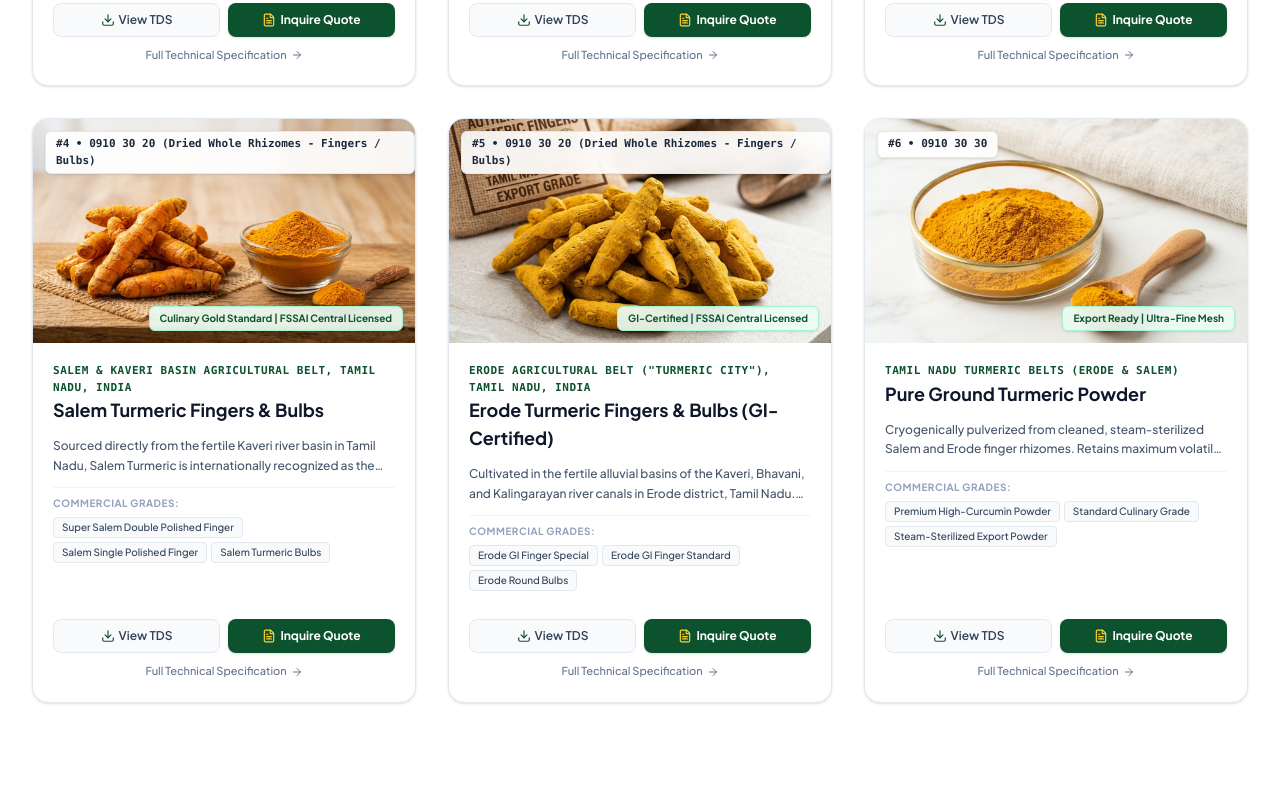
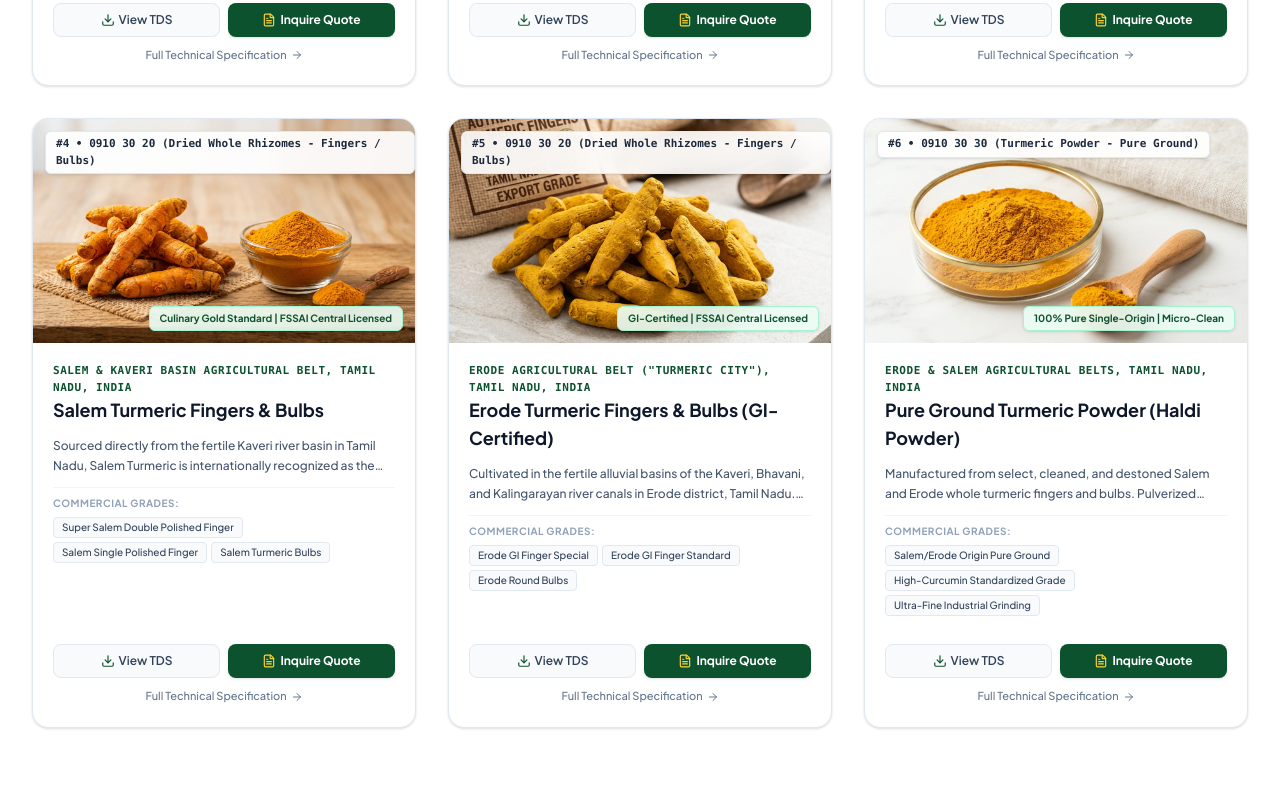
Before and after one commit to kavin724/kavri-exim, a React (Vite) app: page / in a window 1280 px wide. Shown: the part 2200-2987 px from the top of the page. Built offline with nearby package versions, Linux system fonts and the light colour scheme.

Commit message:
Update Pre Ground Turmeric Powder product page

```diff
--- a/src/components/Footer.jsx
+++ b/src/components/Footer.jsx
@@ -109,7 +109,7 @@ export default function Footer({ setCurrentRoute, onOpenRfq }) {
               </li>
               <li>
                 <button type="button" onClick={(e) => navigateTo('product-turmeric-powder', e)} className="hover:text-[#0D522F] transition-colors text-left">
-                  6. Pure Ground Turmeric Powder
+                  6. Pure Ground Turmeric Powder (Haldi Powder)
                 </button>
               </li>
             </ul>
--- a/src/data/productsData.js
+++ b/src/data/productsData.js
@@ -430,50 +430,84 @@ export const PRODUCTS_DATA = [
   {
     id: 'turmeric-powder',
     slug: 'turmeric-powder',
-    name: 'Pure Ground Turmeric Powder',
-    botanicalName: 'Curcuma longa Pulvis',
+    name: 'Pure Ground Turmeric Powder (Haldi Powder)',
+    botanicalName: 'Curcuma longa L.',
     category: 'spices',
     division: 'Spices & Seasonings',
-    tag: 'Export Ready | Ultra-Fine Mesh',
-    compliance: 'Spices Board of India | AGMARK Certified | FSSAI Approved',
-    origin: 'Tamil Nadu Turmeric Belts (Erode & Salem)',
+    tag: '100% Pure Single-Origin | Micro-Clean',
+    compliance: 'Spices Board of India | FSSAI Central Export Licensed',
+    origin: 'Erode & Salem Agricultural Belts, Tamil Nadu, India',
     image: './assets/images/turmeric-powder.jpg',
-    shortDesc: 'Cryogenically pulverized from cleaned, steam-sterilized Salem and Erode finger rhizomes. Retains maximum volatile oils, natural curcumin, and intense golden color without overheating or starch fillers.',
-    hsnCode: '0910 30 30',
+    shortDesc: 'Manufactured from select, cleaned, and destoned Salem and Erode whole turmeric fingers and bulbs. Pulverized utilizing temperature-regulated multi-stage pin and hammer mills with cyclone sifting to preserve natural volatile essential oils, bright golden hue, and characteristic warm aroma without thermal degradation or starch fillers. 100% pure single-origin ground powder, free from chemical dyes, lead chromate, and foreign starches.',
+    hsnCode: '0910 30 30 (Turmeric Powder - Pure Ground)',
     grades: [
-      { name: 'Premium High-Curcumin Powder (Curcumin 4.5%+)', size: '80 - 100 Mesh micro-fine', density: 'Aerated fine powder', color: 'Luminous Deep Orange-Gold', usage: 'Nutraceuticals, golden milk wellness blends, premium retail jars' },
-      { name: 'Standard Culinary Grade (Curcumin 3.0% - 3.5%)', size: '60 - 80 Mesh fine grind', density: 'Uniform texture', color: 'Bright Sunny Yellow', usage: 'Industrial food seasoning, curry powder blends, food processing' },
-      { name: 'Steam-Sterilized Export Powder', size: '80 Mesh ultra-clean', density: 'Low bio-burden', color: 'Golden Yellow', usage: 'US FDA / EU compliant ready-to-eat food manufacturing' }
+      {
+        name: 'Salem/Erode Origin Pure Ground',
+        size: '60 - 80 Mesh (180 - 250 µm); Min 98% pass-through',
+        density: 'Free-flowing uniform powder (Curcumin 2.5% - 3.5%)',
+        color: 'Luminous Golden Amber / Warm Yellow',
+        usage: 'Retail spice packaging, culinary brands, hotel & catering chains, ethnic grocery'
+      },
+      {
+        name: 'High-Curcumin Standardized Grade',
+        size: '80 - 100 Mesh (150 - 180 µm); Min 99% pass-through',
+        density: 'Micro-fine aerated powder (Curcumin 4.5% - 5.5%+)',
+        color: 'Deep Orange-Gold',
+        usage: 'Nutraceutical premixes, functional beverages, wellness formulations, health supplements'
+      },
+      {
+        name: 'Ultra-Fine Industrial Grinding',
+        size: '100 - 120 Mesh (125 - 150 µm)',
+        density: 'Ultra-fine soft powder (Curcumin 2.5% - 3.5%)',
+        color: 'Bright Uniform Yellow',
+        usage: 'Curry powder blending, snack food seasonings, sauce/soup dry premixes'
+      },
+      {
+        name: 'Steam-Sterilized Micro-Clean Grade',
+        size: '60 - 80 Mesh (HTST Steam Treated)',
+        density: 'Low bio-burden micro-clean powder (Curcumin 2.5% - 5.0%)',
+        color: 'Natural Gold',
+        usage: 'Ready-to-eat foods, infant nutrition blenders, high-compliance EU/US food plants'
+      }
     ],
     technicalSpecs: {
-      curcuminContent: '3.0% to 5.0%+ (HPLC standardized by batch)',
-      finenessMesh: 'Min 98% passing through 80 - 100 mesh sieve',
-      moisture: 'Max 8.5% - 9.0%',
-      totalAsh: 'Max 7.0%',
-      acidInsolubleAsh: 'Max 1.0%',
-      foreignStarchesAddedColor: 'Strictly Absent (Nil Sudan dye, Nil lead chromate, Nil metanil yellow)',
-      salmonella: 'Absent in 25g',
-      yeastAndMould: '< 100 cfu/g (Steam sterilized)'
+      curcuminContent: '2.5% to 3.5% (Single Origin) | 4.5%+ (Standardized High-Curcumin) [ASTA 18.0 / ISO 5566]',
+      moisture: 'Max 8.5% - 9.0% (Export spec; statutory max 10.0% per FSSAI/ISO 939)',
+      finenessMesh: 'Min 98% passing through 60 to 80 mesh (customizable up to 100 mesh)',
+      totalAsh: 'Max 7.0% (Dry Basis; strict export limit)',
+      acidInsolubleAsh: 'Max 1.0% (Statutory FSSAI allows up to 1.5%)',
+      volatileOil: 'Min 2.5% to 4.0% v/w (Steam Distillation - ISO 6571)',
+      totalStarch: 'Max 60.0% (Natural rhizome starch; zero added filler starches)',
+      colorPurityAdulteration: 'Lead Chromate: 100% Negative | Synthetic Dyes (Metanil Yellow, Sudan I-IV): Absent | Foreign Starches: Absent',
+      heavyMetals: 'Lead (Pb) < 2.0 ppm | Cadmium (Cd) < 1.0 ppm | Arsenic (As) < 1.0 ppm | Mercury (Hg) < 0.1 ppm (Codex / EU compliant)',
+      aflatoxins: 'B1 < 5 ppb | Total Aflatoxins (B1+B2+G1+G2) < 10 ppb (EU Reg (EC) 2023/915 compliant)',
+      etoIrradiation: 'ETO & 2-Chloroethanol < 0.05 mg/kg (EU RASFF compliant); Non-irradiated',
+      microbialStandards: 'TPC < 50,000 CFU/g | Yeast & Mold < 100 CFU/g | Salmonella: Absent in 25g x 5 | E. coli: < 10 CFU/g'
     },
     packagingOptions: [
-      '20 kg / 25 kg Multi-layer Kraft Paper Bags with Food-Grade Inner Poly Barrier',
-      '25 kg Food-Grade Polypropylene Woven Bags with Sealed Inner Liner',
-      'Custom Retail Pouches (100g, 250g, 500g, 1kg) with OEM Branding & Barcodes'
+      'Multi-Wall Paper Barrier Sacks: 20 kg / 25 kg food-grade multi-ply kraft paper bags with inner heat-sealed polyethylene/aluminum moisture-barrier liner.',
+      'Polypropylene Export Sacks: 25 kg heavy-duty PP woven sacks with food-grade inner LDPE liner.',
+      'Bulk Big Bags: 500 kg / 1,000 kg food-grade FIBC Big Bags with inner dust-proof liner and discharge spouts.',
+      'Private Label & Retail Packaging (OEM): 100g, 200g, 500g, 1 kg stand-up aluminum foil zip barrier pouches, printed pillow bags, or composite tins with custom brand labelling and barcode integration.'
     ],
     shippingInfo: {
-      minimumOrder: '2 MT (LCL) / 16 MT (20ft FCL)',
-      containerCapacity: '20ft FCL: approx 16 MT | 40ft FCL: approx 24 - 25 MT',
+      minimumOrder: 'Air Freight: 500 kg - 1,000 kg | Ocean LCL: 2,000 kg - 5,000 kg | Ocean FCL: 18,000 kg (18 MT)',
+      containerCapacity: '20ft FCL: ~18.0 - 19.0 MT | 40ft FCL: ~26.0 - 27.0 MT',
       containerStuffingBreakdown: {
         fcl20: [
-          'Floor-Loaded (20 kg / 25 kg Kraft/PP Bags): ~16.0 MT',
-          'Palletized: ~12.5 - 13.5 MT'
+          'Floor-Loaded / Loose 25 kg Bags: ~18.0 - 19.0 MT (720 - 760 Bags)',
+          'Palletized & Shrink-Wrapped: ~14.0 - 15.0 MT'
         ],
         fcl40: [
-          'Floor-Loaded: ~24.0 - 25.0 MT'
+          'Floor-Loaded Bags: ~26.0 - 27.0 MT (subject to gross container road weight limits)'
+        ],
+        airCargo: [
+          'Air Freight: 500 kg - 1,000 kg'
         ]
       },
-      gatewayPorts: 'Tuticorin VOC Port (TUT), Chennai Port (MAA)',
-      airTerminals: 'Coimbatore (CJB) / Chennai (MAA) / Tiruchirappalli (TRZ)',
+      gatewayPorts: 'Tuticorin VOC Port (TUT) / Chennai Port (MAA) / Cochin Port (COK)',
+      inlandDepots: 'ICD Irugur (Coimbatore) / ICD Tirupur',
+      airTerminals: 'Coimbatore (CJB) / Tiruchirappalli (TRZ) / Chennai (MAA)',
       hsCode: '0910 30 30'
     }
   },
--- a/src/pages/ProductDetailPage.jsx
+++ b/src/pages/ProductDetailPage.jsx
@@ -35,7 +35,9 @@ export const SPEC_LABEL_MAP = {
   curcuminContent: 'Curcumin Content',
   defectiveRhizomes: 'Defective / Damaged Rhizomes',
   chemicalPolishAdulteration: 'Chemical Polish & Color Adulteration',
+  colorPurityAdulteration: 'Adulteration & Color Purity Guarantee',
   heavyMetals: 'Heavy Metals Limits',
+  totalStarch: 'Total Starch',
   leadChromateTest: 'Lead Chromate Test',
   leadChromateAdulteration: 'Lead Chromate Test',
   foreignOrganicMatter: 'Foreign Organic Matter',
@@ -133,14 +135,14 @@ export function getTestProtocolForSpec(key, value, isTextile = false) {
   if (key === 'aflatoxins' || key === 'aflatoxinB1' || key === 'totalAflatoxins') return 'HPLC-FLD / EU 2023/915';
   if (key === 'ochratoxinA') return 'HPLC / IAC Cleanup (EU)';
   if (key === 'microbialStandards' || key === 'salmonella' || key === 'eColi' || key === 'yeastAndMould') return 'ISO 6579 / FDA BAM';
-  if (key === 'artificialColor' || key === 'leadChromateTest' || key === 'leadChromateAdulteration' || key === 'chemicalPolishAdulteration') return 'LC-MS/MS / Chemical Test';
+  if (key === 'artificialColor' || key === 'leadChromateTest' || key === 'leadChromateAdulteration' || key === 'chemicalPolishAdulteration' || key === 'colorPurityAdulteration') return 'LC-MS/MS / Chemical Test';
   if (key === 'heavyMetals') return 'ICP-MS / Codex CXS 193-1995';
   if (key === 'etoIrradiation') return 'GC-MS/MS Residue Screen';
   if (key === 'sterilizationTreatment') return 'Continuous HTST Steam';
   if (key === 'pesticideResidue') return 'GC-MS/MS Multi-Residue';
   if (key === 'bulkDensity' || key === 'bulkDensityGL') return 'ISO 948 / Graduated Cylinder';
   if (key === 'finenessMesh') return 'Standard Test Sieve Analysis';
-  if (key === 'foreignStarchesAddedColor' || key === 'foreignOrganicMatter' || key === 'starchPurity') return 'Microscopic & Chemical ASTA';
+  if (key === 'totalStarch' || key === 'foreignStarchesAddedColor' || key === 'foreignOrganicMatter' || key === 'starchPurity') return 'Microscopic & Chemical ASTA';
   if (key === 'immaturePods' || key === 'emptyPods' || key === 'lightBerries' || key === 'pinheads') return 'Agmark / ASTA Manual Count';
   if (key === 'giCertification') return 'Govt. of India GI Registry';
 
```
Also changed, not shown: 2 other files (tests, documents, lock files or other folders).
